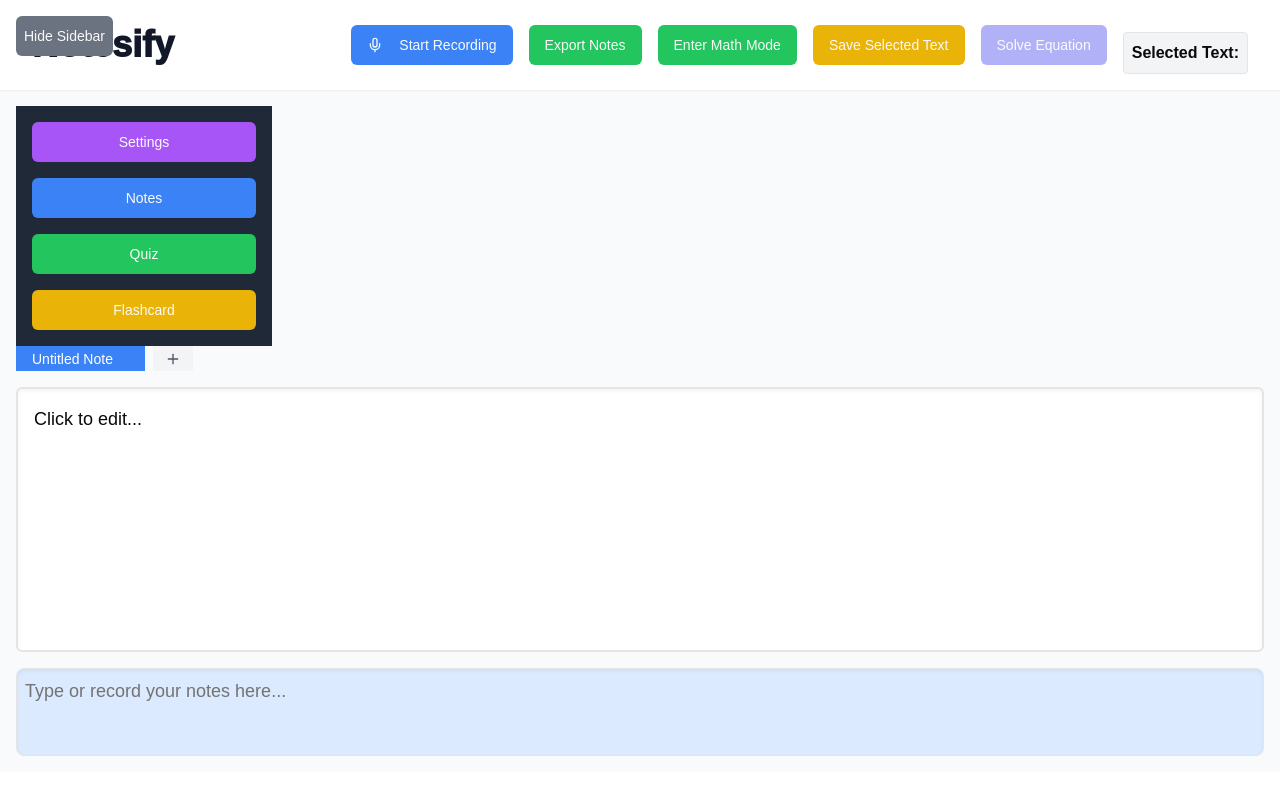
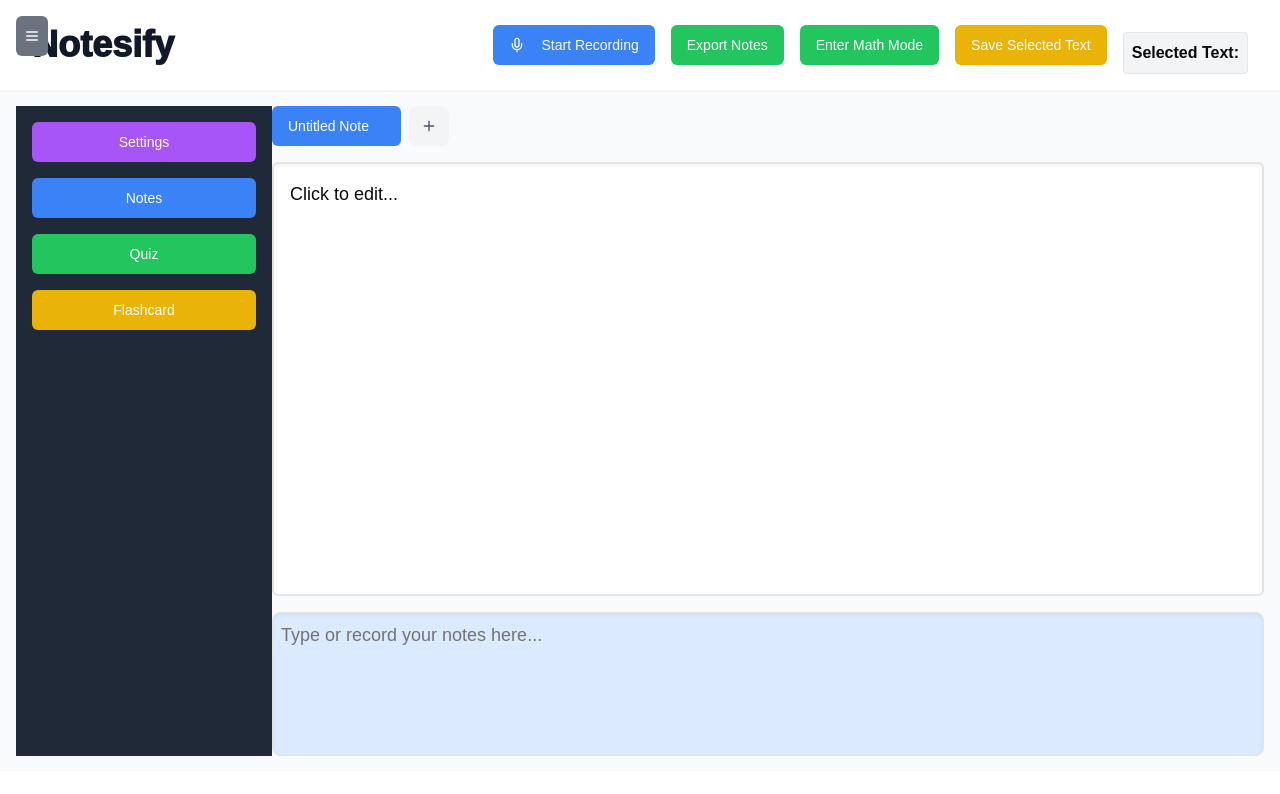
Before and after one commit to kashsuks/Notesify, a Next.js app: page / in a window 1280 px wide. Shown: the top 794 px of the page. Built offline with nearby package versions, Linux system fonts and the light colour scheme.

Commit message:
slightly working sidebar

```diff
--- a/components/real-time-transcription-note-app.tsx
+++ b/components/real-time-transcription-note-app.tsx
@@ -723,56 +723,60 @@ export default function Component() {
                             >
                                 Save Selected Text
                             </Button>
-                            <Button
-                                onClick={solveSelectedEquation}
-                                disabled={isSolving || selectedText.trim() === ""}
-                                className="bg-indigo-500 hover:bg-indigo-600 dark:bg-indigo-600 dark:hover:bg-indigo-700"
-                            >
-                                {isSolving ? (
-                                    <Loader2 className="animate-spin h-5 w-5 text-white" />
-                                ) : (
-                                    "Solve Equation"
-                                )}
-                            </Button>
                             <div className="mt-4 p-2 border rounded bg-gray-100 dark:bg-gray-800">
                                 <strong>Selected Text:</strong>
                                 <p>{selectedText}</p>
-                                {mathSolution && (
-                                    <>
-                                        <strong>Solution:</strong>
-                                        <p>{mathSolution}</p>
-                                    </>
-                                )}
-                                {error && (
-                                    <p className="text-red-500">{error}</p>
-                                )}
                             </div>
                         </div>
                     </div>
                 </header>
                 <main className="flex-grow flex p-4 w-full h-[calc(100vh-100px)]">
-                    <div className="w-full h-full flex flex-col">
+                    {/* Hamburger Menu Button */}
                     <Button
                         onClick={toggleSidebar}
-                            className="bg-gray-500 hover:bg-gray-600 absolute top-4 left-4 z-10 p-2">
-                            {isSidebarOpen ? "Hide Sidebar" : "Show Sidebar"}
+                        className="bg-gray-500 hover:bg-gray-600 absolute top-4 left-4 z-10 p-2"
+                    >
+                        <svg
+                            className="w-6 h-6"
+                            fill="none"
+                            stroke="currentColor"
+                            viewBox="0 0 24 24"
+                            xmlns="http://www.w3.org/2000/svg"
+                        >
+                            <path
+                                strokeLinecap="round"
+                                strokeLinejoin="round"
+                                strokeWidth="2"
+                                d="M4 6h16M4 12h16M4 18h16"
+                            />
+                        </svg>
                     </Button>
-                        <aside className={`w-64 bg-gray-800 text-white flex-shrink-0 sidebar ${isSidebarOpen ? '' : 'sidebar-hidden'}`}>
-                            <nav className="flex flex-col p-4 space-y-4">
-                                <Button onClick={openSettings} className="bg-purple-500 hover:bg-purple-600">
+
+                    {/* Collapsible Sidebar */}
+                    <aside
+                        className={`w-64 bg-gray-800 text-white flex-shrink-0 transition-all duration-300 ease-in-out transform ${
+                            isSidebarOpen ? "translate-x-0" : "-translate-x-full"
+                        }`}
+                    >
+                        <nav className="flex flex-col p-4 space-y-4 h-full">
+                            <Button onClick={openSettings} className="bg-purple-500 hover:bg-purple-600 w-full">
                                 Settings
                             </Button>
-                                <Button onClick={() => handleSetCurrentPage(0)} className="bg-blue-500 hover:bg-blue-600">
+                            <Button onClick={() => handleSetCurrentPage(0)} className="bg-blue-500 hover:bg-blue-600 w-full">
                                 Notes
                             </Button>
-                                <Button onClick={() => alert('Quiz section clicked')} className="bg-green-500 hover:bg-green-600">
+                            <Button onClick={() => alert('Quiz section clicked')} className="bg-green-500 hover:bg-green-600 w-full">
                                 Quiz
                             </Button>
-                                <Button onClick={() => alert('Flashcard section clicked')} className="bg-yellow-500 hover:bg-yellow-600">
+                            <Button onClick={() => alert('Flashcard section clicked')} className="bg-yellow-500 hover:bg-yellow-600 w-full">
                                 Flashcard
                             </Button>
                         </nav>
                     </aside>
+
+                    {/* Main Content Area */}
+                    <div className="flex-grow flex flex-col transition-all duration-300 ease-in-out">
+                        {/* Page Tabs */}
                         <div className="flex items-center space-x-2 overflow-x-auto mb-4 pr-32 relative">
                             {notes.map((note, index) => (
                                 <div key={index} className="flex-shrink-0 relative group">
@@ -824,12 +828,19 @@ export default function Component() {
                                 <Plus className="size-6" />
                             </button>
                         </div>
+
+                        {/* Main Content Area */}
                         <div className="flex-grow flex flex-col h-[calc(100%-4rem)]">
                             <div className="h-3/4 mb-4">
                                 {editMode ? (
-                                    <NoteEditor
-                                        content={notes[currentPage]?.content || ""}
+                                    <Textarea
+                                        value={notes[currentPage]?.content || ""}
                                         onChange={handleNoteEdit}
+                                        onBlur={handleEditBlur}
+                                        placeholder="Edit your note here..."
+                                        className="w-full h-full text-lg p-4 rounded-md shadow-inner focus:ring-2 focus:ring-blue-300 transition-all duration-300 ease-in-out resize-none dark:bg-gray-700 dark:text-white dark:border-gray-600"
+                                        aria-label="Edit Note"
+                                        autoFocus
                                     />
                                 ) : (
                                     <div
@@ -840,6 +851,8 @@ export default function Component() {
                                     </div>
                                 )}
                             </div>
+
+                            {/* Math Mode UI */}
                             {isMathMode && (
                                 <div className="mt-4">
                                     <Textarea
@@ -865,6 +878,8 @@ export default function Component() {
                                     </div>
                                 </div>
                             )}
+
+                            {/* Pending Content Input */}
                             <div className="h-1/4 relative">
                                 <Textarea
                                     value={pendingContent}
@@ -893,6 +908,7 @@ export default function Component() {
                             </div>
                         </div>
 
+                        {/* Error Display */}
                         {error && (
                             <div className="mt-4 p-2 bg-red-100 dark:bg-red-900 border border-red-400 dark:border-red-700 text-red-700 dark:text-red-200 rounded">
                                 {error}
@@ -900,6 +916,8 @@ export default function Component() {
                         )}
                     </div>
                 </main>
+
+                {/* Settings Modal */}
                 {isSettingsOpen && (
                     <SettingsModal
                         isOpen={isSettingsOpen}
@@ -909,5 +927,4 @@ export default function Component() {
                 )}
             </div>
         </div>
-    );
-}
+    )};
```
Lines whose indentation alone changed are shown as unchanged.
